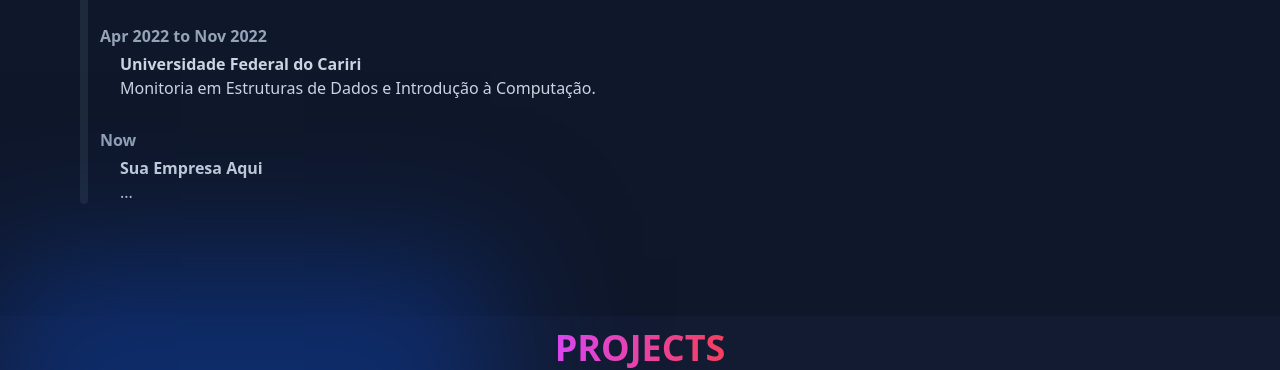
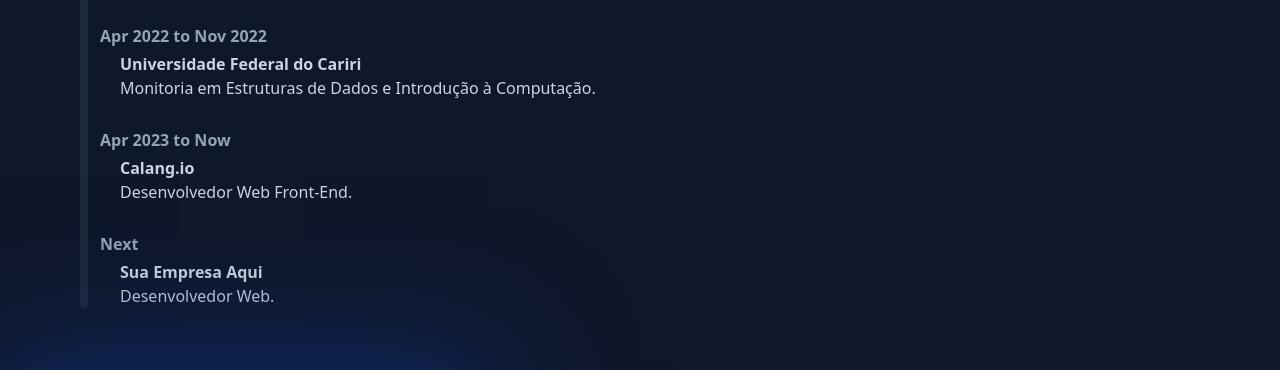
Before and after one commit to marcosChalet/portfolio, a Next.js app: page / in a window 1280 px wide. Shown: the part 2060-2430 px from the top of the page. Built offline with nearby package versions, Linux system fonts and the light colour scheme.

Commit message:
Adicionando experiência

```diff
--- a/src/components/Experiences/index.tsx
+++ b/src/components/Experiences/index.tsx
@@ -43,11 +43,20 @@
         </li>
         <li className="relative mt-7 pl-10 pt-7">
           <span className="absolute left-5 top-0 font-bold text-slate-400">
-            Now
+            Apr 2023 to Now
+          </span>
+          <article>
+            <h2 className="font-semibold">Calang.io</h2>
+            <span>Desenvolvedor Web Front-End.</span>
+          </article>
+        </li>
+        <li className="relative mt-7 pl-10 pt-7">
+          <span className="absolute left-5 top-0 font-bold text-slate-400">
+            Next
           </span>
           <article>
             <h2 className="font-semibold">Sua Empresa Aqui</h2>
-            <span>...</span>
+            <span>Desenvolvedor Web.</span>
           </article>
         </li>
       </ul>
```
